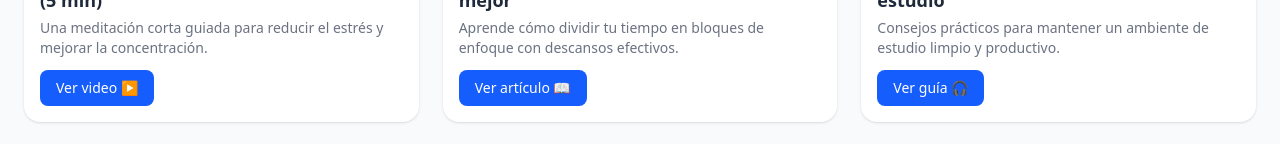
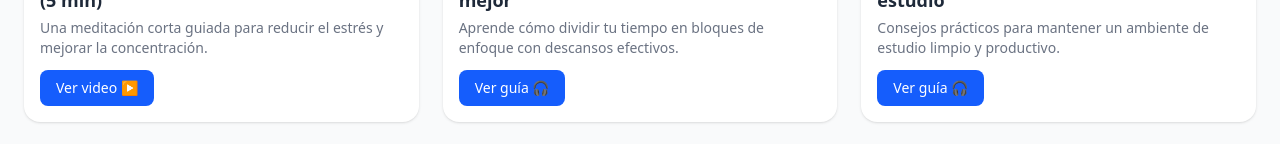
Before and after one commit to edav404/StudyCare, an Angular app: page /recursos in a window 1280 px wide. Shown: the part 514-658 px from the top of the page. Built offline with nearby package versions, Linux system fonts and the light colour scheme; grey boxes are pictures that could not be loaded.

Commit message:
fix: resources choise chips

```diff
--- a/src/app/pages/pg-recursos/pg-recursos.component.html
+++ b/src/app/pages/pg-recursos/pg-recursos.component.html
@@ -66,7 +66,7 @@
           target="_blank"
           class="inline-block bg-blue-600 hover:bg-blue-700 text-white text-sm font-medium py-2 px-4 rounded-lg"
         >
-          Ver {{ res.type === 'Video' ? 'video ▶️' : res.type === 'Artículo' ? 'artículo 📖' : 'guía 🎧' }}
+          Ver {{ res.type === 'video' ? 'video ▶️' : res.type === 'article' ? 'artículo 📖' : 'guía 🎧' }}
         </a>
       </div>
     </div>
--- a/src/app/pages/pg-recursos/pg-recursos.component.ts
+++ b/src/app/pages/pg-recursos/pg-recursos.component.ts
@@ -7,7 +7,7 @@ interface Resource {
   title: string;
   description: string;
   category: string;
-  type: 'Video' | 'Artículo' | 'Guía';
+  type: string; // normalizamos a string lowercase en tiempo de ejecución
   url: string;
   thumbnail: string;
   favorite?: boolean;
@@ -42,12 +42,12 @@ export class PgRecursosComponent implements OnInit {
   loadResources() {
     this.loading = true;
     this.errorMessage = null;
-    this.http.get<Resource[]>('assets/data/recursos.json').subscribe({
+    this.http.get<Resource[]>('/assets/data/recursos.json').subscribe({
       next: (data) => {
-        this.resources = (data || []).map(r => ({ ...r, favorite: false }));
+        this.resources = (data || []).map(r => ({ ...r, favorite: false, type: (r.type || '').toString().toLowerCase() }));
         // cargar favoritos guardados
         this.loadFavoritesFromStorage();
-        this.filtered = [...this.resources];
+        this.filterResources();
         this.loading = false;
       },
       error: (err) => {
--- a/src/assets/data/recursos.json
+++ b/src/assets/data/recursos.json
@@ -4,7 +4,7 @@
     "title": "Meditación guiada para principiantes (5 min)",
     "description": "Una meditación corta guiada para reducir el estrés y mejorar la concentración.",
     "category": "Meditación",
-    "type": "Video",
+    "type": "video",
     "url": "https://www.youtube.com/watch?v=vB6OxxhSzCA",
     "thumbnail": "https://img.youtube.com/vi/vB6OxxhSzCA/hqdefault.jpg"
   },
```
